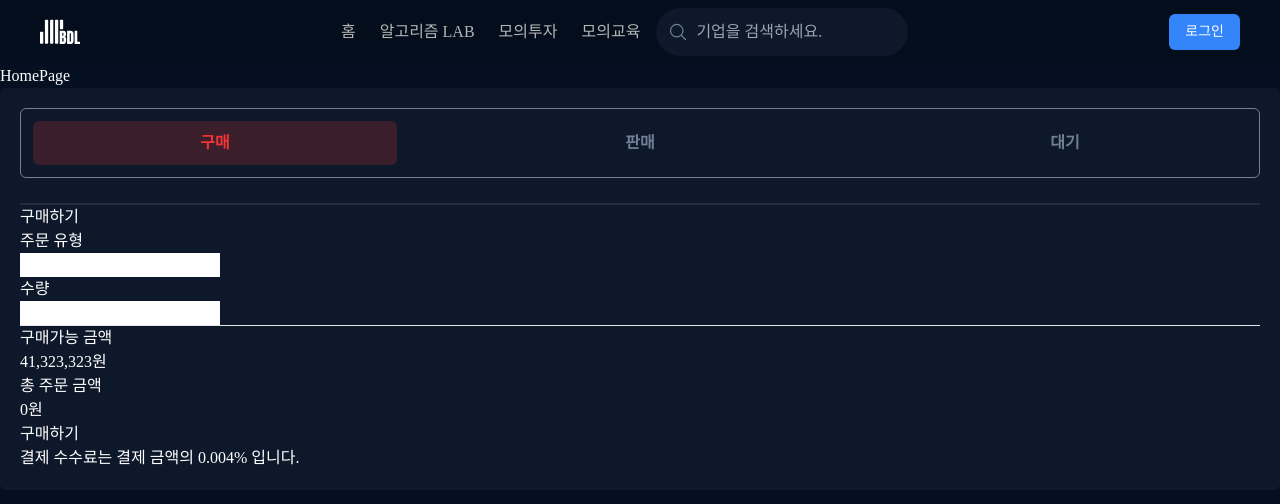
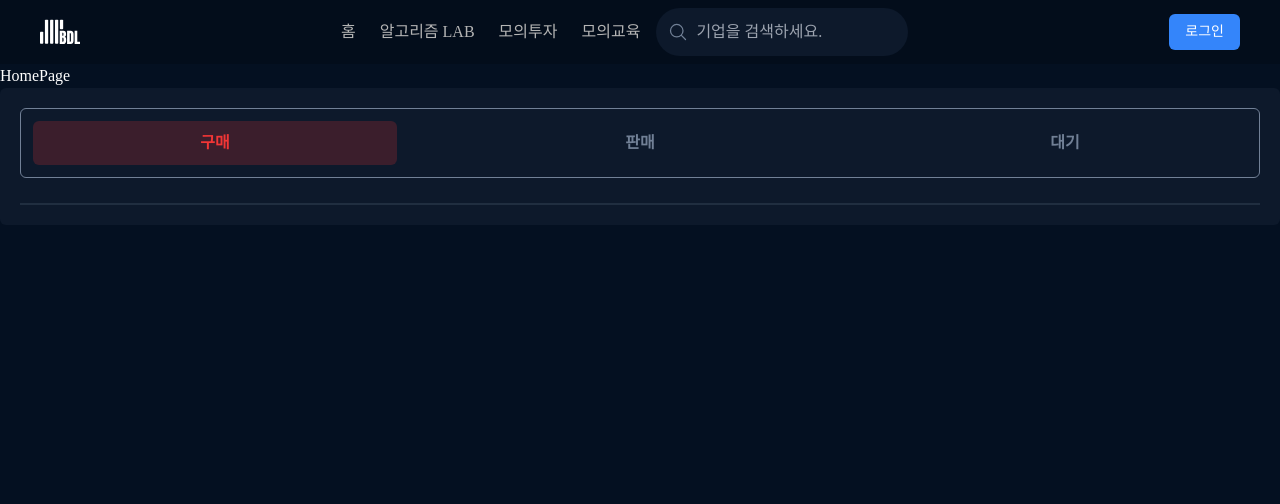
Before and after one commit to dnwnsrb11/BDL-frontend, a React (Vite) app: page / in a window 1280 px wide. Shown: the top 504 px of the page. Built offline with nearby package versions, Linux system fonts and the light colour scheme; a web font is replaced by a local one.

Commit message:
refector: 기존 코드를 세부 컴포넌트로 이동 1. 구매,판매,대기 3가지 컴포넌트로 변경 예정

```diff
--- a/src/components/mockInvestment/orderStatus/order-status.tsx
+++ b/src/components/mockInvestment/orderStatus/order-status.tsx
@@ -9,46 +9,6 @@ export const OrderStatus = () => {
         </div>
         <hr className="border border-border-color border-opacity-20" />
         <div></div>
-        <h3>구매하기</h3>
-        <div>
-          {/* 구매하기 컴포넌트 -> div 2개로 일단 진행 */}
-          <div>
-            <div>
-              <h3>주문 유형</h3>
-            </div>
-            <div>
-              {/* 지정가 */}
-              <div>
-                <input type="text" />
-              </div>
-            </div>
-          </div>
-          <div>
-            <div>
-              <h3>수량</h3>
-            </div>
-            <div>
-              <div>
-                <input type="text" />
-              </div>
-            </div>
-          </div>
-          <hr />
-          <div>
-            <div>
-              <h3>구매가능 금액</h3>
-              <h3>41,323,323원</h3>
-            </div>
-            <div>
-              <h3>총 주문 금액</h3>
-              <h3>0원</h3>
-            </div>
-          </div>
-          <div>
-            <button>구매하기</button>
-            <p>결제 수수료는 결제 금액의 0.004% 입니다.</p>
-          </div>
-        </div>
       </div>
     </div>
   );
```
